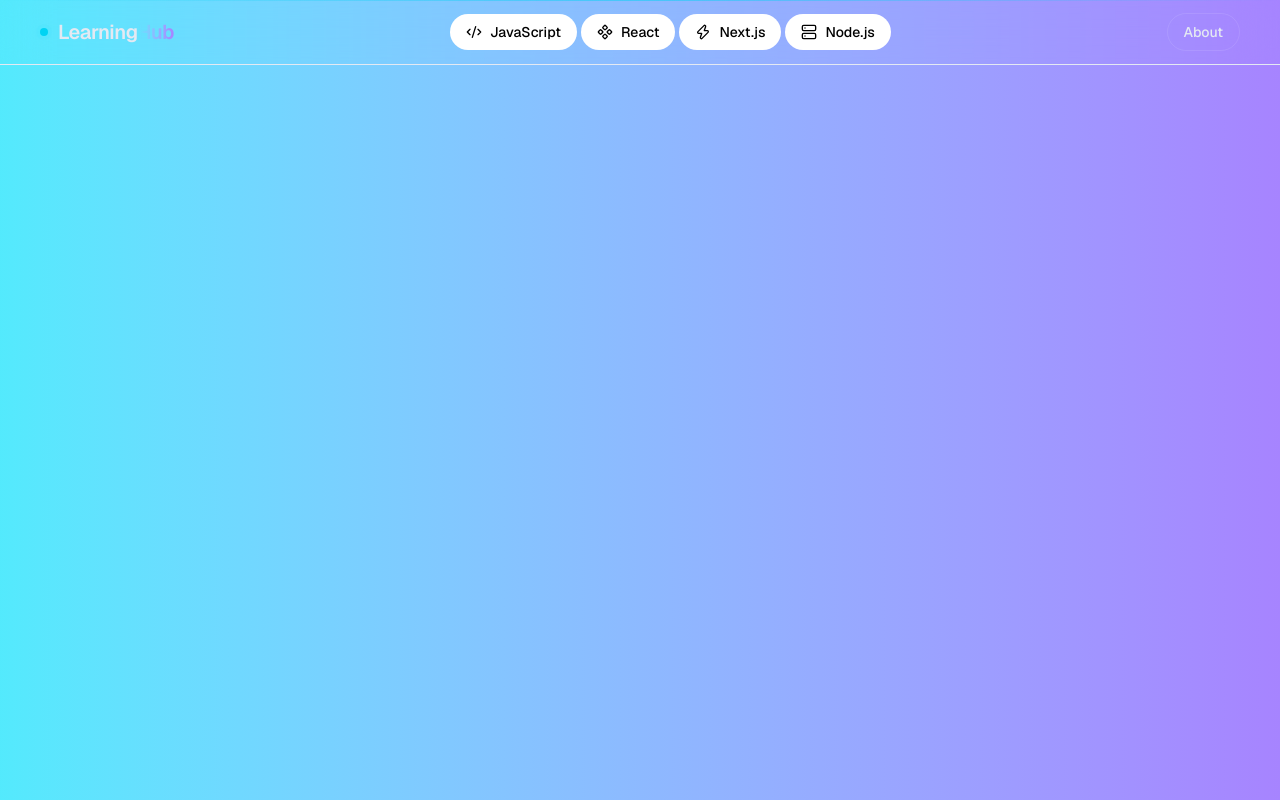
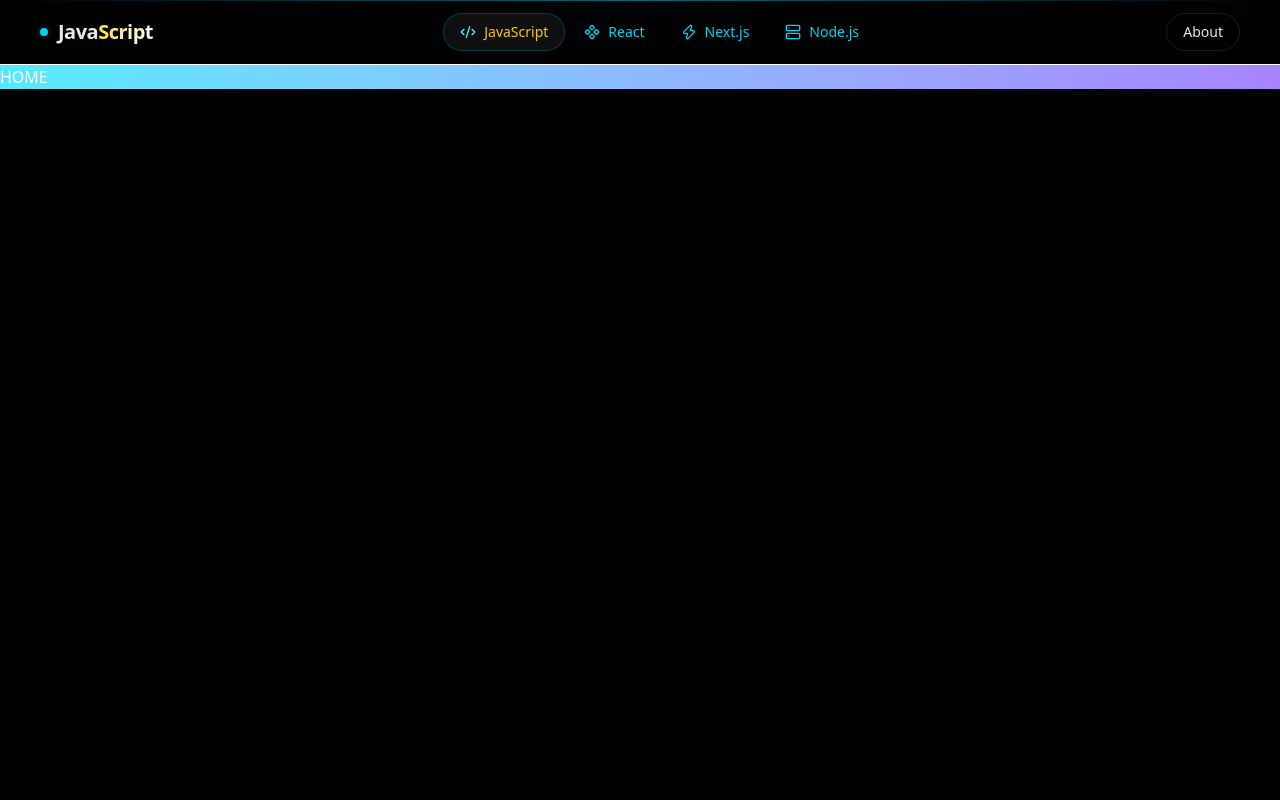
Before and after one commit to shubham12-prof/learninghub, a Next.js app: page / in a window 1280 px wide. Built offline with nearby package versions, Linux system fonts and the light colour scheme.

Commit message:
css change and added pages

```diff
--- a/src/app/globals.css
+++ b/src/app/globals.css
@@ -3,13 +3,6 @@
 :root {
   --background: #ffffff;
   --foreground: #171717;
-}
-
-@theme inline {
-  --color-background: var(--background);
-  --color-foreground: var(--foreground);
-  --font-sans: var(--font-geist-sans);
-  --font-mono: var(--font-geist-mono);
 }
 
 @media (prefers-color-scheme: dark) {
@@ -20,8 +13,8 @@
 }
 
 body {
-  background-color: #060a12;
-  color: #e4e9f2;
+  background-color: #000103;
+  color: #fbfdff;
 }
 
 @keyframes gradient-move {
--- /dev/null
+++ b/src/app/javascript/page.tsx
@@ -0,0 +1,7 @@
+import React from "react";
+
+const page = () => {
+  return <div className="text-white ">Javascript</div>;
+};
+
+export default page;
--- a/src/app/layout.tsx
+++ b/src/app/layout.tsx
@@ -1,6 +1,7 @@
 import type { Metadata } from "next";
 import { Geist, Geist_Mono } from "next/font/google";
 import "./globals.css";
+import Navbar from "@/components/Navbar";
 
 const geistSans = Geist({
   variable: "--font-geist-sans",
@@ -23,7 +24,8 @@ export default function RootLayout({ children }: LayoutProps<"/">) {
       lang="en"
       className={`${geistSans.variable} ${geistMono.variable} h-full antialiased`}
     >
-      <body className="bg-linear-to-r from-cyan-300 to-violet-400">
+      <body className="min-h-screen bg-slate-950 text-slate-100">
+        <Navbar />
         {children}
       </body>
     </html>
--- /dev/null
+++ b/src/app/nextjs/page.tsx
@@ -0,0 +1,7 @@
+import React from "react";
+
+const page = () => {
+  return <div>asdsadasd</div>;
+};
+
+export default page;
--- /dev/null
+++ b/src/app/nodejs/page.tsx
@@ -0,0 +1,7 @@
+import React from "react";
+
+const page = () => {
+  return <div>asdasdasd</div>;
+};
+
+export default page;
--- a/src/app/page.tsx
+++ b/src/app/page.tsx
@@ -1,9 +1,8 @@
 import Image from "next/image";
-import Navbar from "@/components/Navbar";
 export default function Home() {
   return (
     <div className="bg-linear-to-r from-cyan-300 to-violet-400">
-      <Navbar />
+      <h1>HOME</h1>
     </div>
   );
 }
--- /dev/null
+++ b/src/app/react/page.tsx
@@ -0,0 +1,7 @@
+import React from "react";
+
+const page = () => {
+  return <div>asdasdas</div>;
+};
+
+export default page;
--- a/src/components/Navbar.tsx
+++ b/src/components/Navbar.tsx
@@ -1,16 +1,17 @@
 "use client";
 import React, { useState } from "react";
 import { Code2, Component, Zap, Server, Menu, X } from "lucide-react";
+import Link from "next/link";
 
 const navLinks = [
-  { name: "JavaScript", icon: Code2 },
-  { name: "React", icon: Component },
-  { name: "Next.js", icon: Zap },
-  { name: "Node.js", icon: Server },
+  { name: "JavaScript", href: "/javascript", icon: Code2 },
+  { name: "React", href: "/react", icon: Component },
+  { name: "Next.js", href: "/nextjs", icon: Zap },
+  { name: "Node.js", href: "/nodejs", icon: Server },
 ];
 
 const Navbar = () => {
-  const [activeLink, setActiveLink] = useState("Javascript");
+  const [activeLink, setActiveLink] = useState("JavaScript");
   const [mobileOpen, setMobileOpen] = useState(false);
 
   return (
@@ -24,26 +25,27 @@ const Navbar = () => {
               <span className="relative inline-flex h-2 w-2 rounded-full bg-cyan-400" />
             </span>
             <h1 className="text-lg font-semibold tracking-tight text-[#E4E9F2] sm:text-xl">
-              Learning
-              <span className="bg-linear-to-r from-cyan-300 via-violet-400 to-cyan-300 bg-clip-text text-transparent animate-gradient">
-                Hub
+              Java
+              <span className="bg-linear-to-r from-yellow-300 via-white to-cyan-300 bg-clip-text text-transparent animate-gradient">
+                Script
               </span>
             </h1>
           </div>
 
           <ul className="hidden items-center gap-1 md:flex">
-            {navLinks.map(({ name, icon: Icon }) => {
+            {navLinks.map(({ name, href, icon: Icon }) => {
               const isActive = activeLink === name;
               return (
                 <li key={name}>
-                  <a
-                    href="#"
+                  <Link
+                    href={href}
                     onClick={(e) => {
-                      e.preventDefault();
                       setActiveLink(name);
                     }}
-                    className={`group bg-white relative flex items-center gap-2 rounded-full px-4 py-2 text-sm font-medium transition-colors duration-200 ${
-                      isActive ? "text-white" : "text-black hover:text-grey"
+                    className={`group relative flex items-center gap-2 rounded-full px-4 py-2 text-sm font-medium transition-colors duration-200 ${
+                      isActive
+                        ? "text-yellow-400"
+                        : "text-cyan-400 hover:text-white hover:scale-110 transition-transform duration-200"
                     }`}
                   >
                     {isActive && (
@@ -57,19 +59,19 @@ const Navbar = () => {
                       }`}
                     />
                     {name}
-                  </a>
+                  </Link>
                 </li>
               );
             })}
           </ul>
 
           <div className="flex items-center gap-3">
-            <a
+            <Link
               href="#"
               className="hidden items-center rounded-full border border-white/10 px-4 py-2 text-sm font-medium text-[#E4E9F2] transition-all duration-300 hover:border-cyan-400/50 hover:shadow-[0_0_20px_-4px_rgba(79,209,255,0.55)] sm:inline-flex"
             >
               About
-            </a>
+            </Link>
             <button
               onClick={() => setMobileOpen((v) => !v)}
               aria-label="Toggle menu"
@@ -88,14 +90,13 @@ const Navbar = () => {
       {mobileOpen && (
         <div className="border-t border-white/6 bg-[#060A12]/95 px-4 pb-4 pt-2 backdrop-blur-xl md:hidden">
           <ul className="flex flex-col gap-1">
-            {navLinks.map(({ name, icon: Icon }) => {
+            {navLinks.map(({ name, href, icon: Icon }) => {
               const isActive = activeLink === name;
               return (
                 <li key={name}>
-                  <a
-                    href="#"
+                  <Link
+                    href={href}
                     onClick={(e) => {
-                      e.preventDefault();
                       setActiveLink(name);
                       setMobileOpen(false);
                     }}
@@ -109,17 +110,17 @@ const Navbar = () => {
                       }`}
                     />
                     {name}
-                  </a>
+                  </Link>
                 </li>
               );
             })}
             <li>
-              <a
+              <Link
                 href="#"
                 className="mt-1 flex items-center rounded-lg border border-white/10 px-3 py-2.5 text-sm font-medium text-[#E4E9F2]"
               >
                 About
-              </a>
+              </Link>
             </li>
           </ul>
         </div>
```
